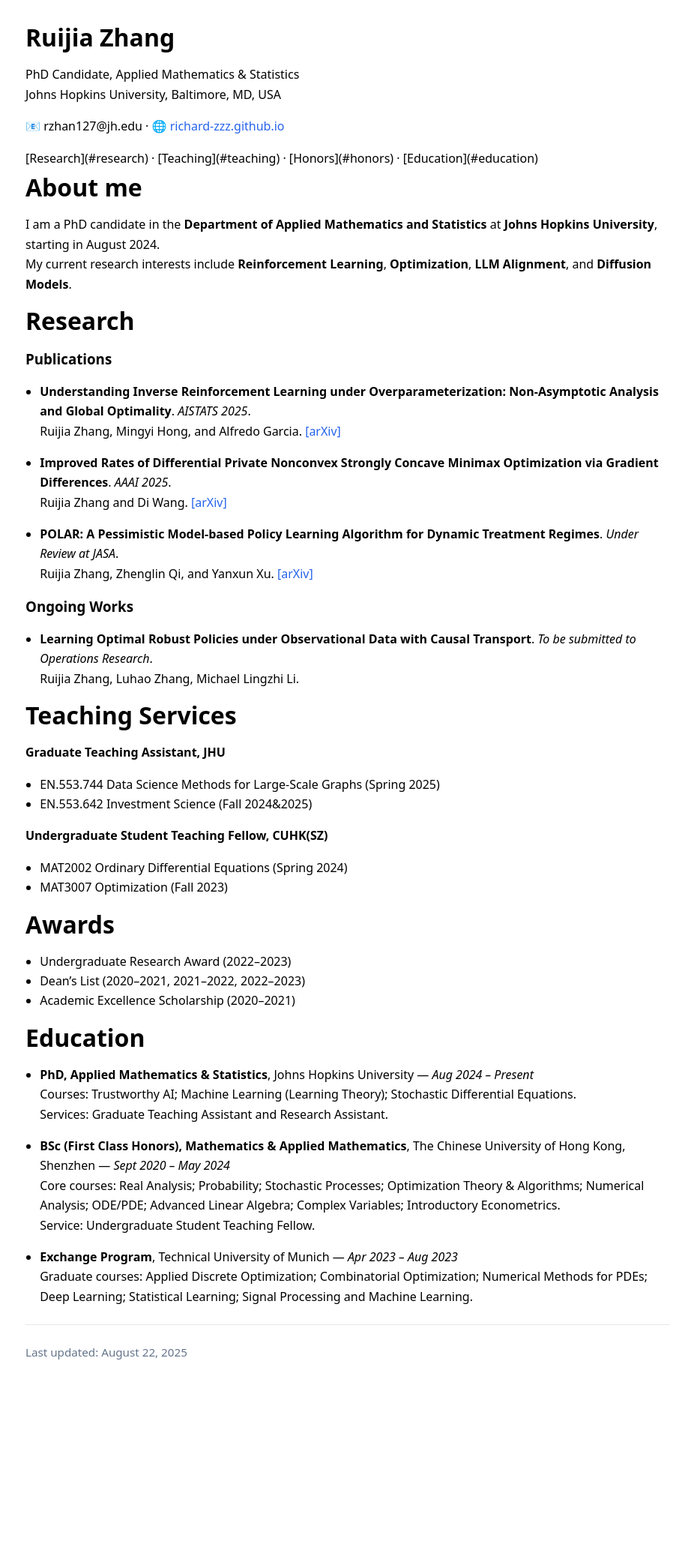
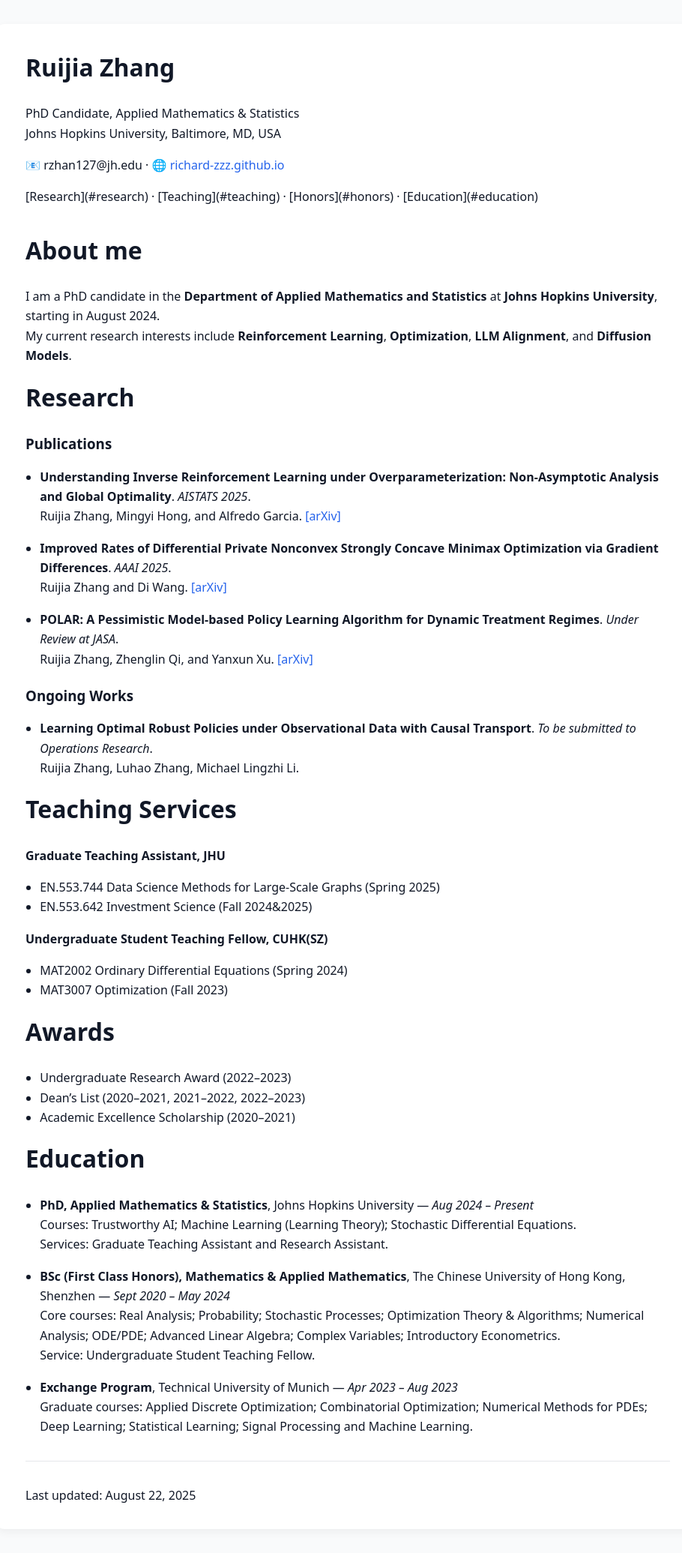
Before and after one commit to yayayida/yayayida.github.io, a Jekyll site: the page built from index.md, in a window 1280 px wide. Shown: the whole page at 75% size, without its empty margins (176-1086 px from the left). Built offline with Jekyll 4.4.1, drawn with Linux system fonts in a browser that asks for light colours; before the commit the page ends 1840 px from its top, so only the background shows below that.

Commit message:
Update style.css

```diff
--- a/assets/style.css
+++ b/assets/style.css
@@ -1,13 +1,91 @@
+:root {
+  --max: 860px;
+  --muted: #64748b;
+  --link: #2563eb;
+}
 
-:root{--max:860px;--muted:#64748b;}
-body{font-family:ui-sans-serif,system-ui,Segoe UI,Arial;line-height:1.65;margin:0;padding:24px}
-main{max-width:var(--max);margin:0 auto}
-h1{margin:0.2em 0}
-h1,h2,h3{line-height:1.25}
-a{color:#2563eb;text-decoration:none}
-a:hover{text-decoration:underline}
-ul{padding-left:1.2rem}
-hr{border:none;border-top:1px solid #e5e7eb;margin:1.5rem 0}
-.muted{color:var(--muted)}
-.nav a{margin-right:8px}
-.small{font-size:0.95rem;color:var(--muted)}
+/* 全局背景和文字 */
+body {
+  font-family: ui-sans-serif, system-ui, Segoe UI, Arial, sans-serif;
+  line-height: 1.65;
+  margin: 0;
+  padding: 0;
+  background: #f9fafb;  /* 淡灰背景 */
+  color: #111827;       /* 深灰文字 */
+}
+
+/* 页面主体居中 + 白色卡片效果 */
+main {
+  max-width: var(--max);
+  margin: 2rem auto;
+  padding: 2rem 2.5rem;
+  background: #ffffff;
+  border-radius: 12px;
+  box-shadow: 0 4px 12px rgba(0, 0, 0, 0.05);
+}
+
+/* 标题 */
+h1 {
+  margin-top: 0;
+  font-size: 2rem;
+  font-weight: bold;
+}
+h2, h3 {
+  line-height: 1.25;
+  margin-top: 1.5rem;
+}
+
+/* 链接 */
+a {
+  color: var(--link);
+  text-decoration: none;
+}
+a:hover {
+  text-decoration: underline;
+}
+
+/* 列表 */
+ul {
+  padding-left: 1.2rem;
+}
+
+/* 分割线 */
+hr {
+  border: none;
+  border-top: 1px solid #e5e7eb;
+  margin: 2rem 0;
+}
+
+/* 导航条 */
+.nav {
+  margin: 1rem 0 2rem 0;
+}
+.nav a {
+  margin-right: 12px;
+  font-weight: 500;
+}
+
+/* 按钮风格 */
+.btn {
+  display: inline-block;
+  padding: 6px 12px;
+  border: 1px solid #e5e7eb;
+  border-radius: 999px;
+  text-decoration: none;
+  color: inherit;
+  margin-right: 8px;
+  font-size: 0.95rem;
+}
+.btn:hover {
+  background: #f3f4f6;
+}
+
+/* 页脚 */
+footer {
+  text-align: center;
+  font-size: 0.9rem;
+  color: var(--muted);
+  margin-top: 3rem;
+  padding-top: 1.5rem;
+  border-top: 1px solid #e5e7eb;
+}
```
